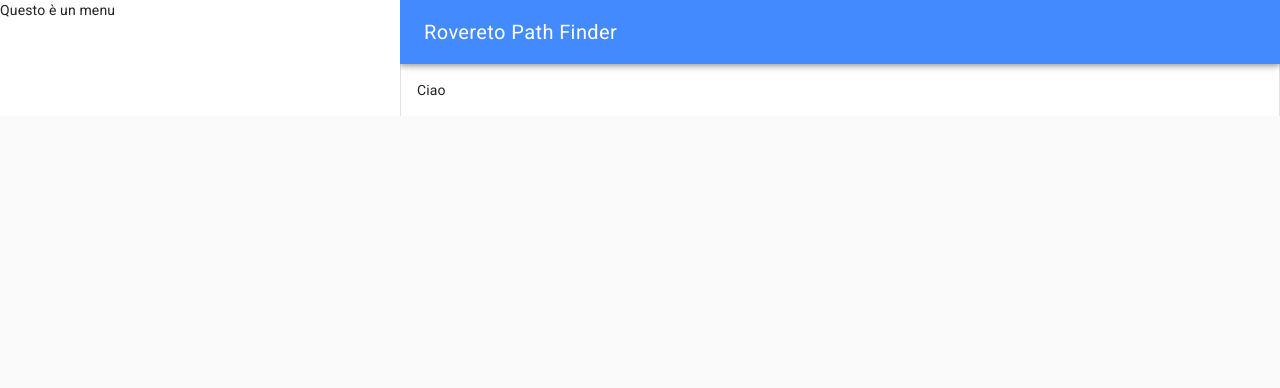
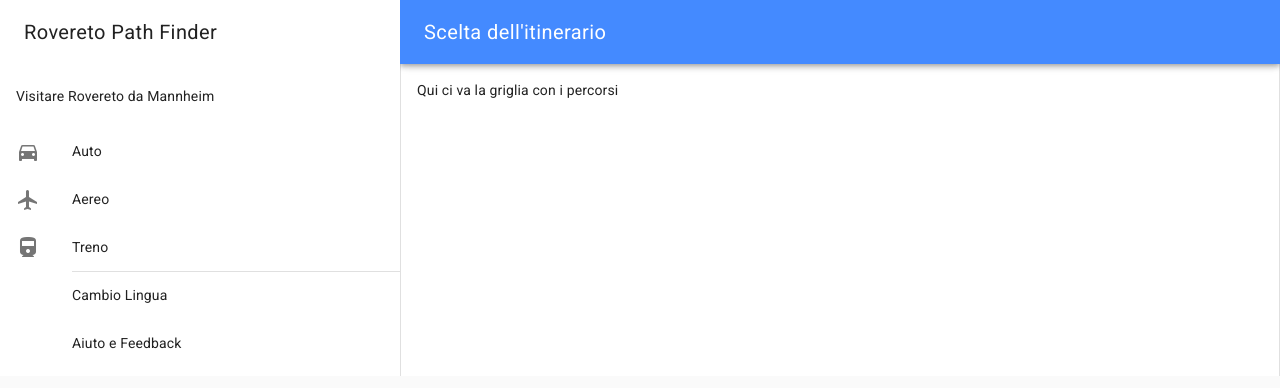
Before and after one commit to paoloproni/RoveretoPathFinder, a plain HTML site: page index.html in a window 1280 px wide. Drawn offline with nearby package versions, Linux system fonts and the light colour scheme.

```diff
--- a/index.html
+++ b/index.html
@@ -10,14 +10,48 @@
 
 <body>
 	<md-app id="app">
+
 		<md-app-toolbar class="md-primary">
-			<span class="md-title">Rovereto Path Finder</span>
+			<span class="md-title">Scelta dell'itinerario</span>
 		</md-app-toolbar>
+		<!-- Con una risoluzione da cellulare, il cassetto laterale sparisce perché md-permanent -->
 		<md-app-drawer md-permanent="full">
-			Questo è un menu
+			<md-toolbar class="md-transparent" md-elevation="0">
+				<div class="md-toolbar-row">
+					<!-- il titolo è più grande -->
+					<span class="md-title">Rovereto Path Finder</span>
+				</div>
+          		<div class="md-toolbar-row">
+					Visitare Rovereto da Mannheim
+				</div>
+        	</md-toolbar>
+
+			<md-list>
+				<md-list-item>
+					<md-icon>directions_car</md-icon>
+					<span class="md-list-item-text">Auto</span>
+				</md-list-item>
+				<md-list-item>
+					<md-icon>flight</md-icon>
+					<span class="md-list-item-text">Aereo</span>
+				</md-list-item>
+				<md-list-item>
+					<md-icon>directions_train</md-icon>
+					<span class="md-list-item-text">Treno</span>
+				</md-list-item>
+				<md-divider class="md-inset"></md-divider>
+				<md-list-item>
+					<md-icon> </md-icon>
+					<span class="md-list-item-text">Cambio Lingua</span>
+				</md-list-item>
+				<md-list-item>
+					<md-icon> </md-icon>
+					<span class="md-list-item-text">Aiuto e Feedback</span>
+				</md-list-item>
+			</md-list>
 		</md-app-drawer>
 		<md-app-content>
-		Ciao
+		Qui ci va la griglia con i percorsi
 		</md-app-content>
 
 	</md-app>
```
